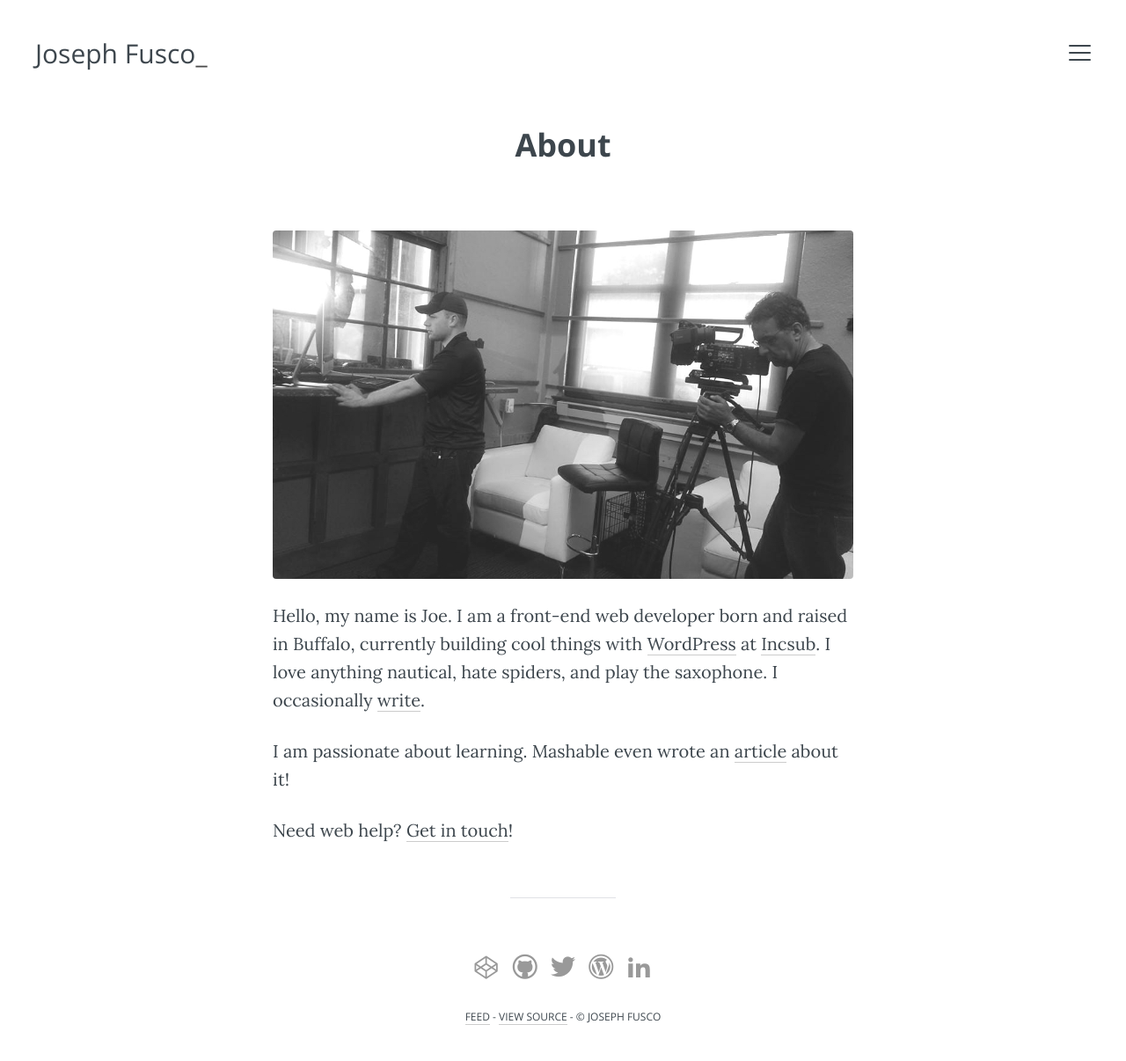
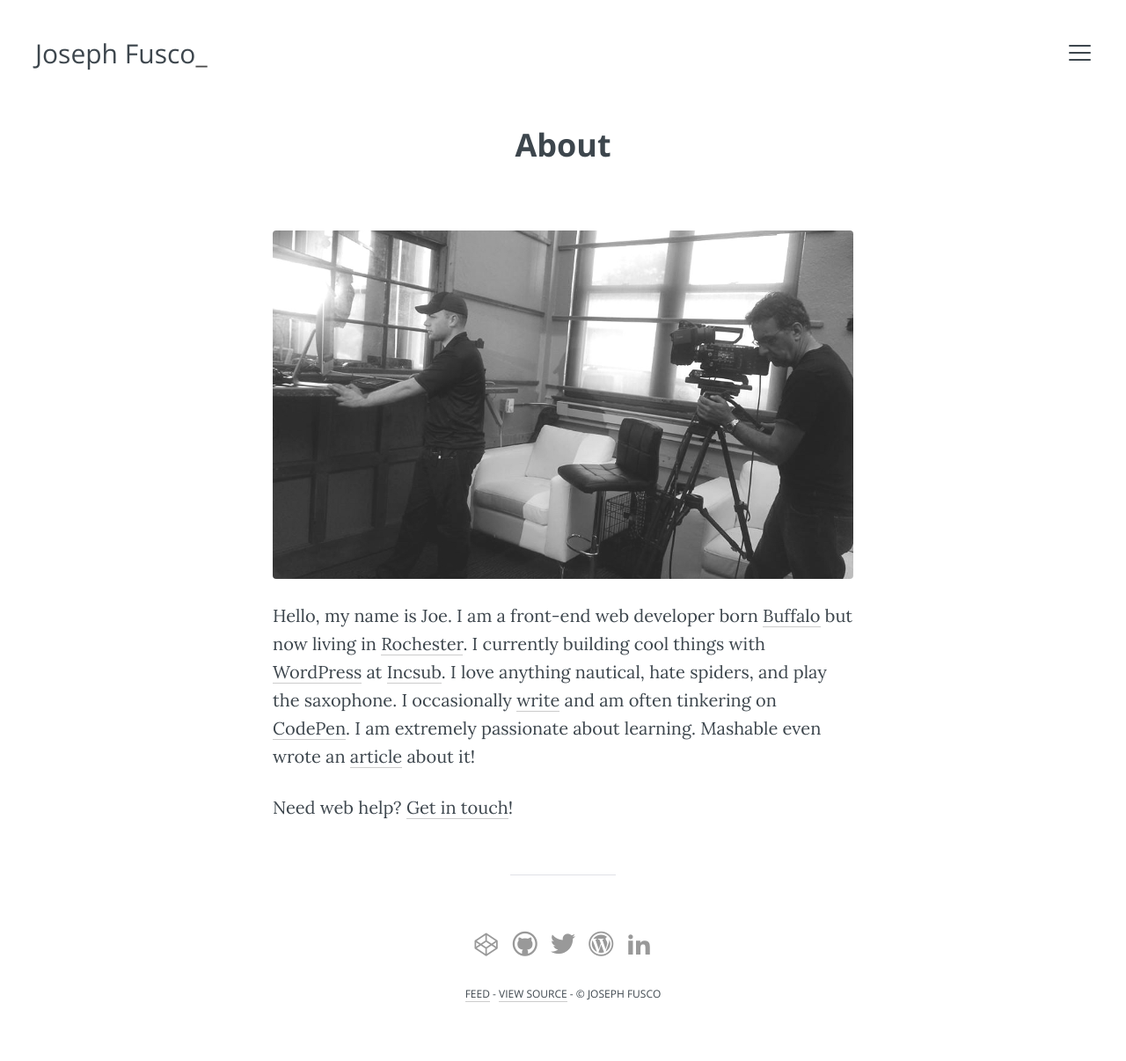
Before and after one commit to josephfusco/josephfusco.github.io, a Jekyll site: the page built from index.md, in a window 1280 px wide. Shown: the whole page at 88% size. Built offline with Jekyll 4.4.1, drawn with Linux system fonts in a browser that asks for light colours; some web fonts are replaced; after the commit the page ends 1180 px from its top, so only the background shows below that.

Commit message:
Update index.md

```diff
--- a/index.md
+++ b/index.md
@@ -7,9 +7,7 @@
 
 <img src="{{ site.baseurl }}/assets/img/real-money-bw.jpg">
 
-Hello, my name is Joe. I am a front-end web developer born and raised in Buffalo, currently building cool things with [WordPress](https://wordpress.org) at [Incsub](http://incsub.com). I love anything nautical, hate spiders, and play the saxophone. I occasionally [write](/archive).
-
-I am passionate about learning. Mashable even wrote an [article](http://mashable.com/2015/01/11/teach-yourself-programming/) about it!
+Hello, my name is Joe. I am a front-end web developer born [Buffalo](https://en.wikipedia.org/wiki/Buffalo,_New_York) but now living in [Rochester](https://en.wikipedia.org/wiki/Rochester,_New_York). I currently building cool things with [WordPress](https://wordpress.org) at [Incsub](http://incsub.com). I love anything nautical, hate spiders, and play the saxophone. I occasionally [write](/archive) and am often tinkering on [CodePen](https://codepen.io). I am extremely passionate about learning. Mashable even wrote an [article](http://mashable.com/2015/01/11/teach-yourself-programming/) about it!
 
 Need web help? [Get in touch](mailto:hello@josephfus.co)!
 
```
